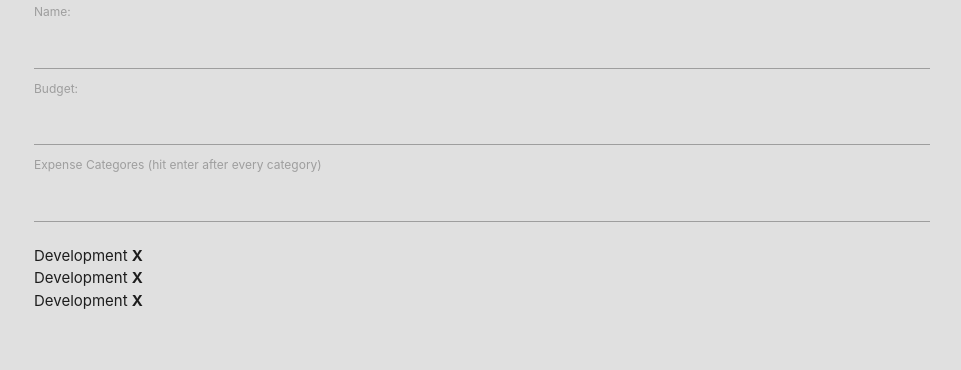
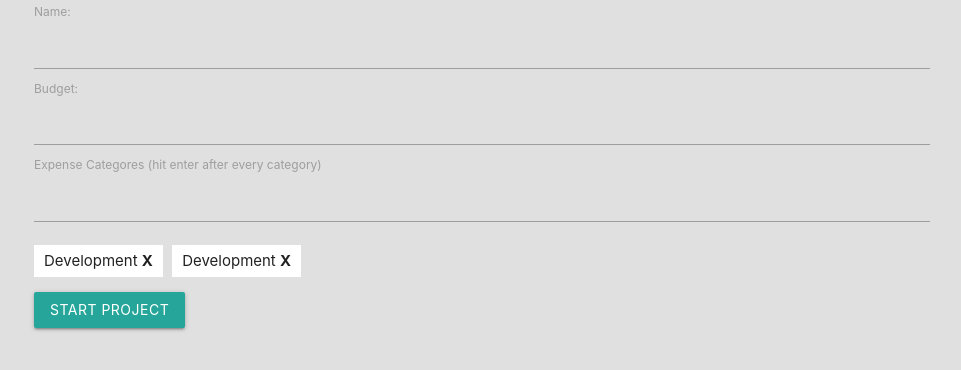
Before and after one commit to joblackpoc/budget, a Django app: page /add in a window 1280 px wide. Shown: the top 370 px of the page, without its empty margins (158-1119 px from the left). Run offline with Django 3.2, Linux system fonts and the light colour scheme.

Commit message:
add script.js

```diff
--- a/budget/static/css/style.css
+++ b/budget/static/css/style.css
@@ -25,6 +25,14 @@ h1, h6{
   padding: 10px;
   margin-bottom: 50px;
 }
+/* project add view */
+form ul li.category{
+  display: inline-block;
+  background-color: white;
+  padding: 5px 10px;
+  margin-right: 5px;
+}
+
 
 /* project detail statistic */
 .section-stats h1 {
--- /dev/null
+++ b/budget/static/js/script.js
@@ -0,0 +1,30 @@
+(function(){
+
+  document.querySelector('#categoryInput').addEventListener('keydown', function(e){
+    if (e.keyCode != 13){
+      return;
+    }
+
+    e.preventDefault()
+
+    var categoryName = this.value
+    this.value = ''
+    addNewCategory(categoryName)
+    updateCategoriesString()
+  })
+
+  function addNewCategory(name){
+
+    document.querySelector('#categoriesContainer').insertAdjacentHTML('beforeend',
+    '<li class="category">
+      <span class="name">$(name)</span>
+      <span onclick="removeCategory(this)" class="btnRemove bold">X</span>
+    </li>')
+  }
+
+  function updateCategoriesString(){
+    categories = fethCategoryArray()
+    document.querySelector('input[name="categoriesString"]').value = categories.join(',')
+  }
+
+})()
--- a/budget/templates/budget/add-project.html
+++ b/budget/templates/budget/add-project.html
@@ -12,10 +12,7 @@
 
     <ul id="categoriesContainer">
 
-      <li class="category">
-        <span class="name">Development</span>
-        <span onclick="removeCategory(this)" class="btnRemove bold">X</span>
-      </li>
+
       <li class="category">
         <span class="name">Development</span>
         <span onclick="removeCategory(this)" class="btnRemove bold">X</span>
@@ -27,7 +24,11 @@
 
     </ul>
 
+    <button type="submit" class="btn">Start Project</button>
+
   </form>
 </div>
 
+<script src="{% static 'js/script.js' %}"></script>
+
 {% endblock %}
```
